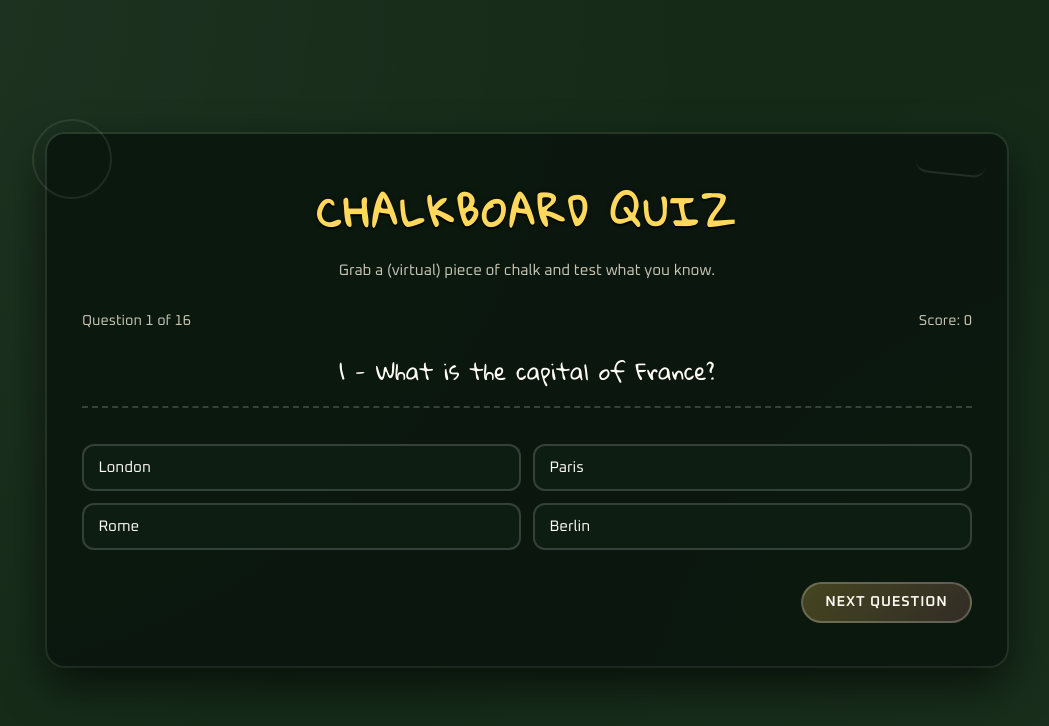
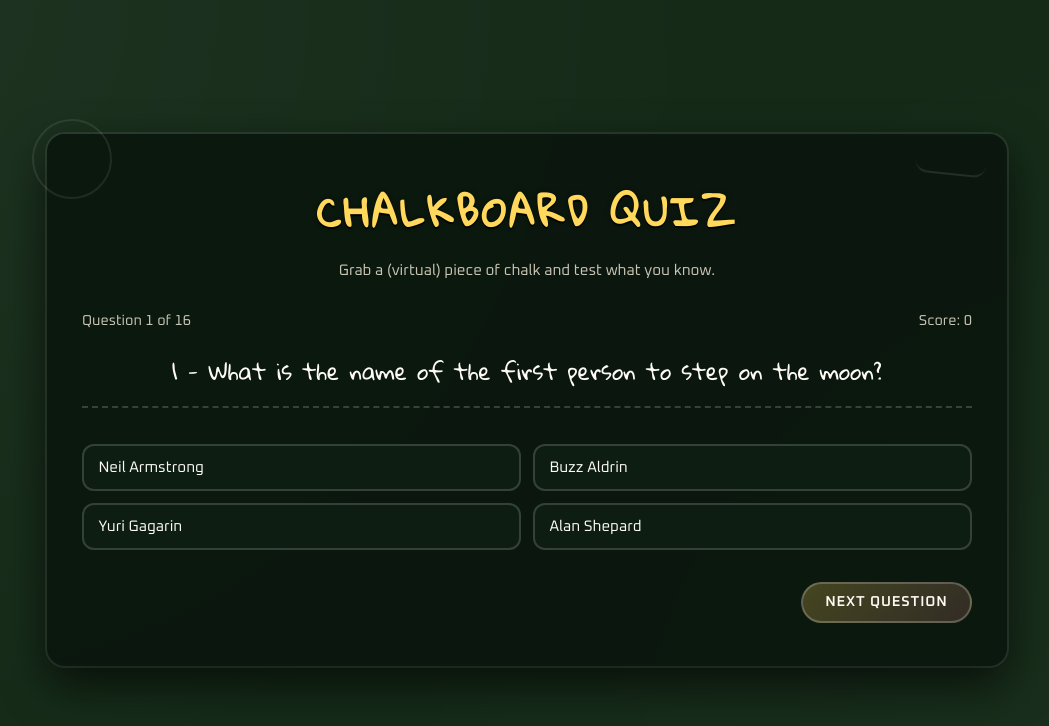
Before and after one commit to skperry99/react-quiz-app, a React (Vite) app: page / in a window 1280 px wide. Shown: the top 726 px of the page, without its empty margins (113-1162 px from the left). Built offline with nearby package versions, Linux system fonts and the light colour scheme.

Commit message:
Refactored Quiz.jsx to shuffle questions

```diff
--- a/src/components/Quiz.jsx
+++ b/src/components/Quiz.jsx
@@ -5,8 +5,17 @@ import Feedback from "./Feedback.jsx";
 import { quizArray } from "../helpers/quiz.js";
 import { rightResponse, wrongResponse } from "../helpers/feedback.js";
 
+const shuffleArray = (arr) => {
+  const copy = [...arr]; // don’t mutate original quizArray
+  for (let i = copy.length - 1; i > 0; i--) {
+    const j = Math.floor(Math.random() * (i + 1));
+    [copy[i], copy[j]] = [copy[j], copy[i]];
+  }
+  return copy;
+};
+
 const Quiz = () => {
-  const questions = quizArray;
+  const [questions, setQuestions] = useState(() => shuffleArray(quizArray));
 
   const [currentQuestionIndex, setCurrentQuestionIndex] = useState(0);
   const [score, setScore] = useState(0);
@@ -65,6 +74,7 @@ const Quiz = () => {
   };
 
   const handleRestart = () => {
+    setQuestions(shuffleArray(quizArray)); // 👈 new
     setCurrentQuestionIndex(0);
     setScore(0);
     setShowResult(false);
```
